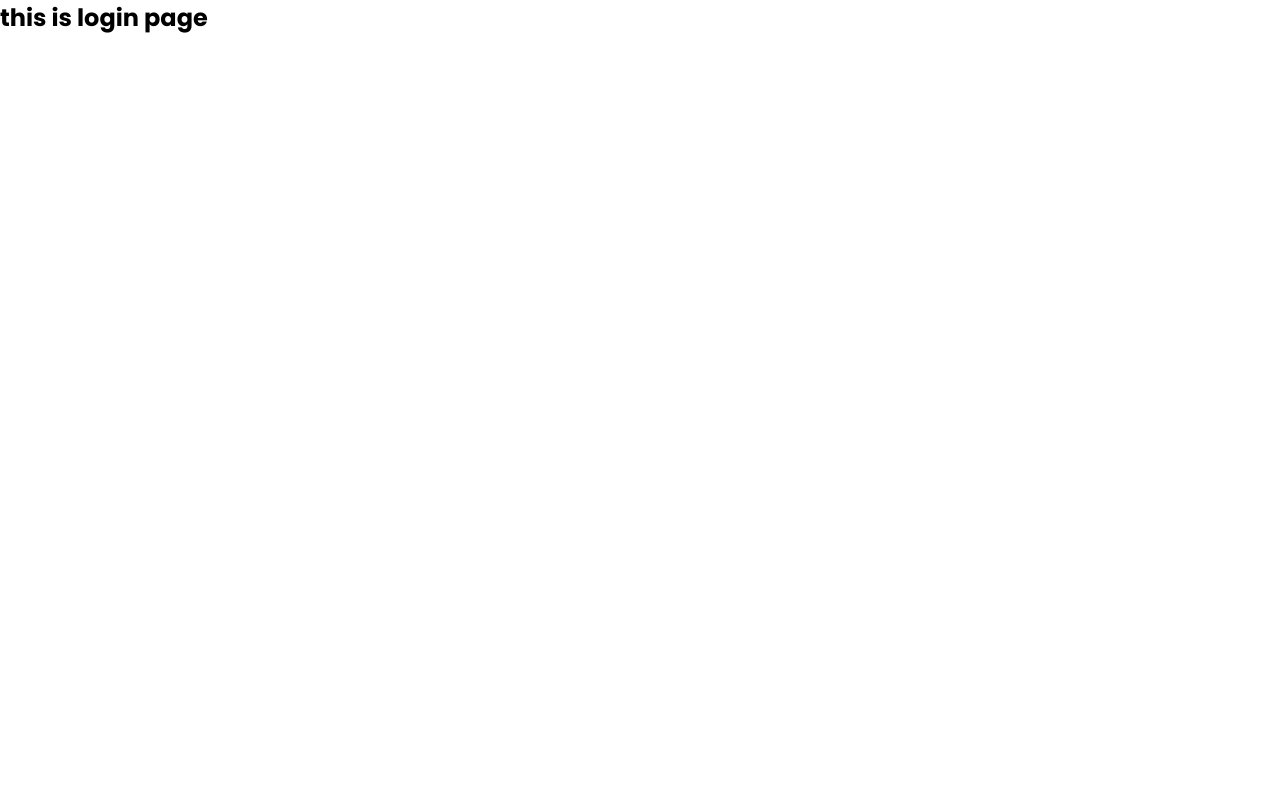
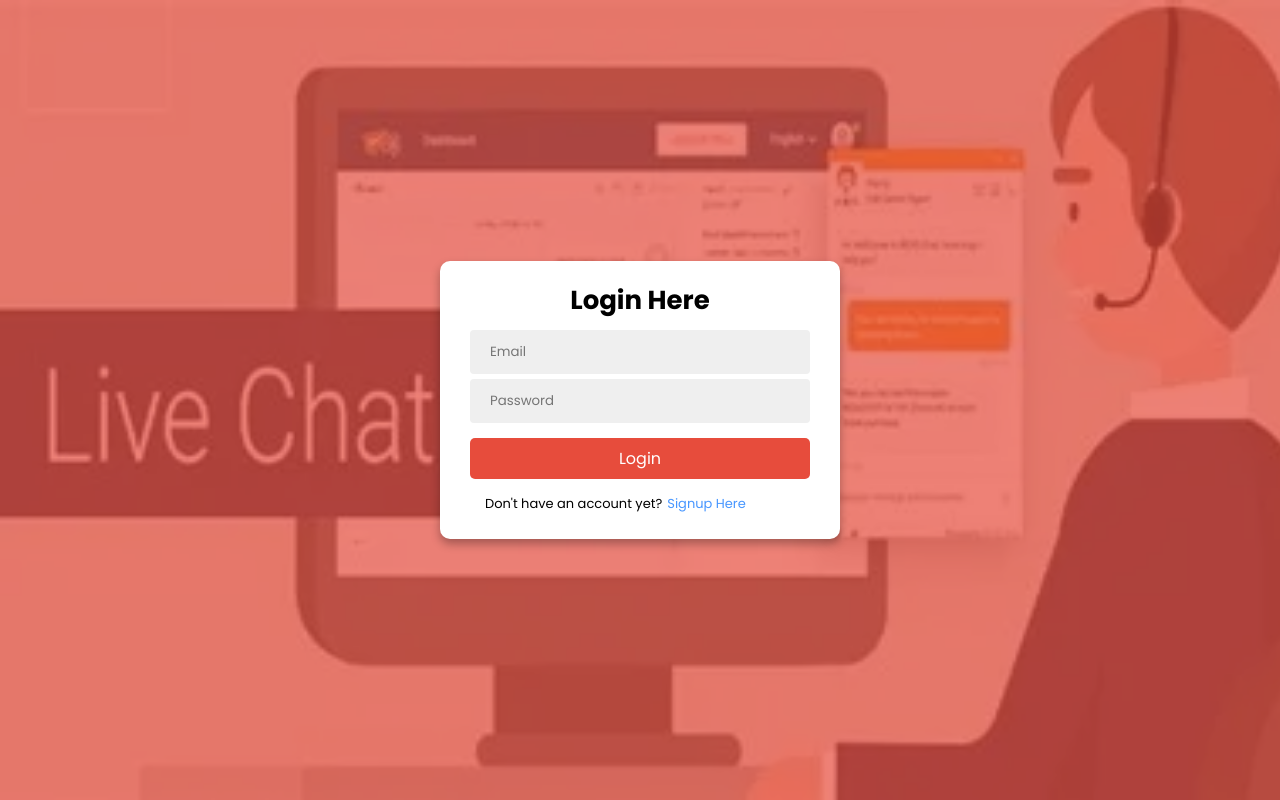
Before and after one commit to satyammishraofficial2000-ui/Chatting-App, a React (Vite) app in the folder client/: page /login in a window 1280 px wide. Built offline with nearby package versions, Linux system fonts and the light colour scheme.

Commit message:
creating login page

```diff
--- a/client/src/pages/login/index.jsx
+++ b/client/src/pages/login/index.jsx
@@ -1,4 +1,42 @@
+import React from "react";
+import {Link} from 'react-router-dom';
+
 function Login(){
-     return <h2>this is login page</h2>
+     const [user, setUser] = React.useState({
+          email: '',
+          password: ''
+     });
+
+     function onFormSubmit(event){
+          event.preventDefault();
+          console.log(user);
+     }
+     return (
+          <div className="container">
+        <div className="container-back-img"></div>
+        <div className="container-back-color"></div>
+        <div className="card">
+        <div className="card_title">
+            <h1>Login Here</h1>
+        </div>
+        <div className="form">
+        <form onSubmit={onFormSubmit}>
+            <input type="email" placeholder="Email"
+            value = {user.email}
+            onChange={ (e) => setUser({...user, email:e.target.value}) } />
+            <input type="password" placeholder="Password"
+            value = {user.password}
+            onChange={ (e) => setUser({...user, password:e.target.value}) }  />
+            <button>Login</button>
+        </form>
+        </div>
+        <div className="card_terms">
+            <span>Don't have an account yet?
+                <Link to="/signup" >Signup Here</Link>
+            </span>
+        </div>
+        </div>
+    </div>
+     );
 }
 export default Login;
--- a/client/src/pages/signup/index.jsx
+++ b/client/src/pages/signup/index.jsx
@@ -1,5 +1,5 @@
 import React from "react";
-
+import {Link} from 'react-router-dom';
 
 function Signup(){
      const [user,setUser] = React.useState({
@@ -45,7 +45,7 @@ function Signup(){
             </div>
             <div className="card_terms">
                 <span>Already have an account?
-                    <a>Login Here</a>
+                    <Link to= '/login'>Login Here</Link>
                 </span>
             </div>
         </div>
```
